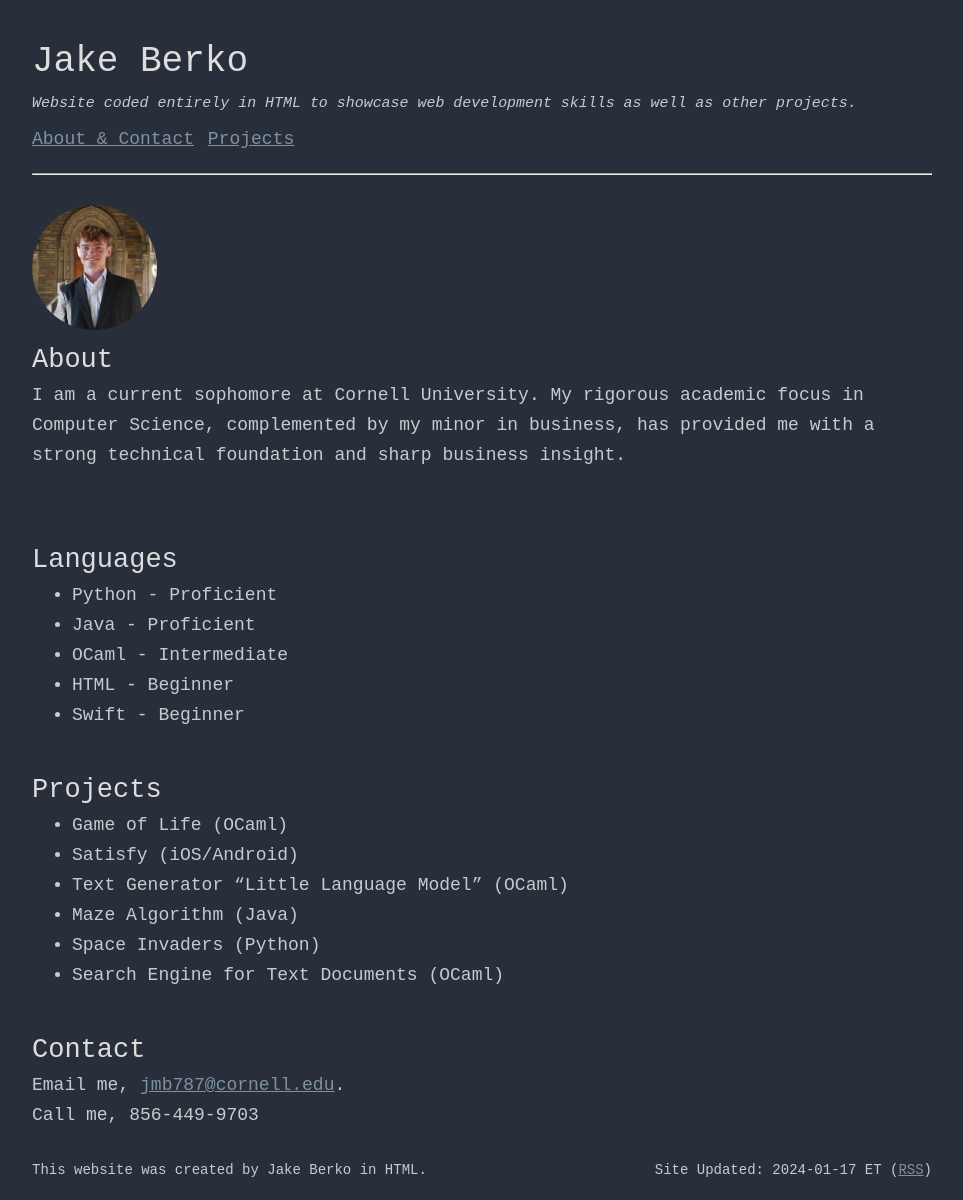
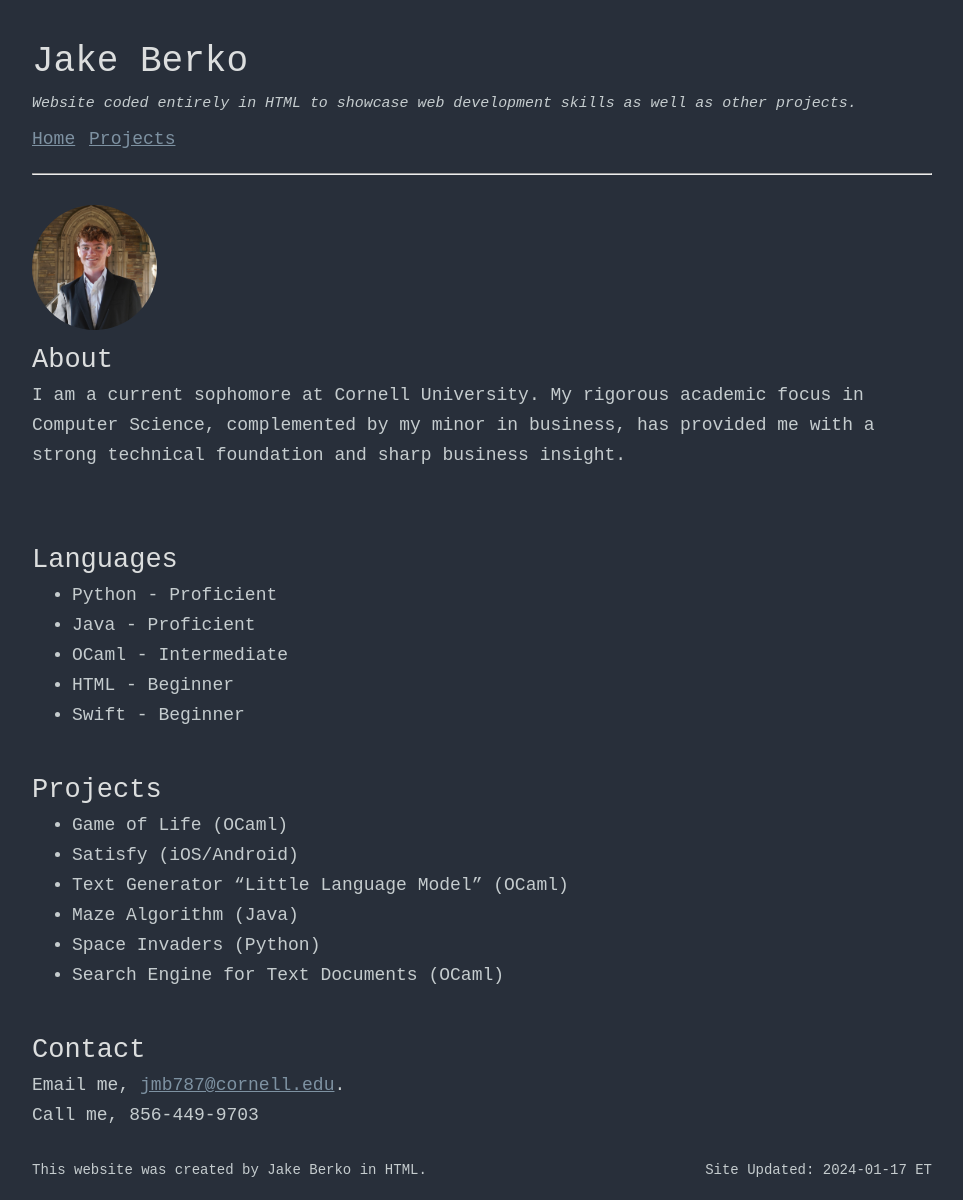
Before and after one commit to jacobberko/jacobberko.github.io, a Jekyll site: the page built from index.md, in a window 1280 px wide. Shown: the whole page, without its empty margins (158-1121 px from the left). Built offline with Jekyll 4.4.1, drawn with Linux system fonts in a browser that asks for light colours.

Commit message:
home and footer update

```diff
--- a/_data/nav.yml
+++ b/_data/nav.yml
@@ -1,4 +1,4 @@
-- name: About & Contact
+- name: Home
   link: /
 - name: Projects
   link: /projects
--- a/_includes/footer.html
+++ b/_includes/footer.html
@@ -1,7 +1,6 @@
 <div class="footer">
   <span class="footer-text float-left">This website was created by Jake Berko in HTML. </span>
   <span class="footer-text float-right">
-    Site Updated: {{ site.time | date: '%Y-%m-%d' }} {{ site.timezone_short }} (<a href="/feed.xml"
-      target="_blank">RSS</a>)
+    Site Updated: {{ site.time | date: '%Y-%m-%d' }} {{ site.timezone_short }}
   </span>
 </div>
```
